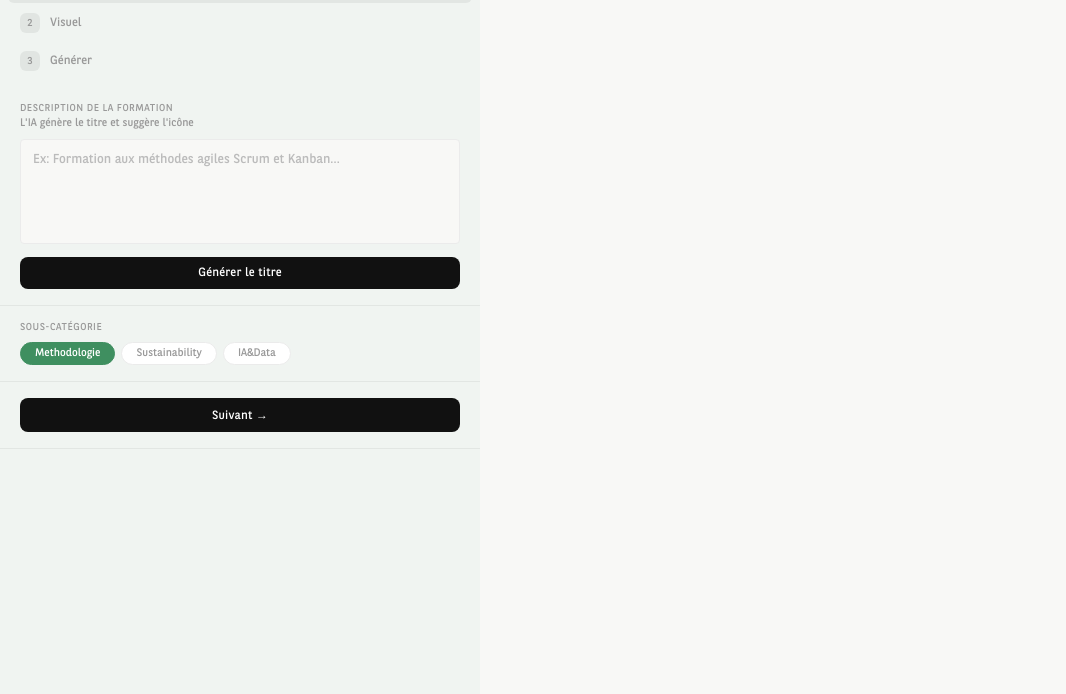
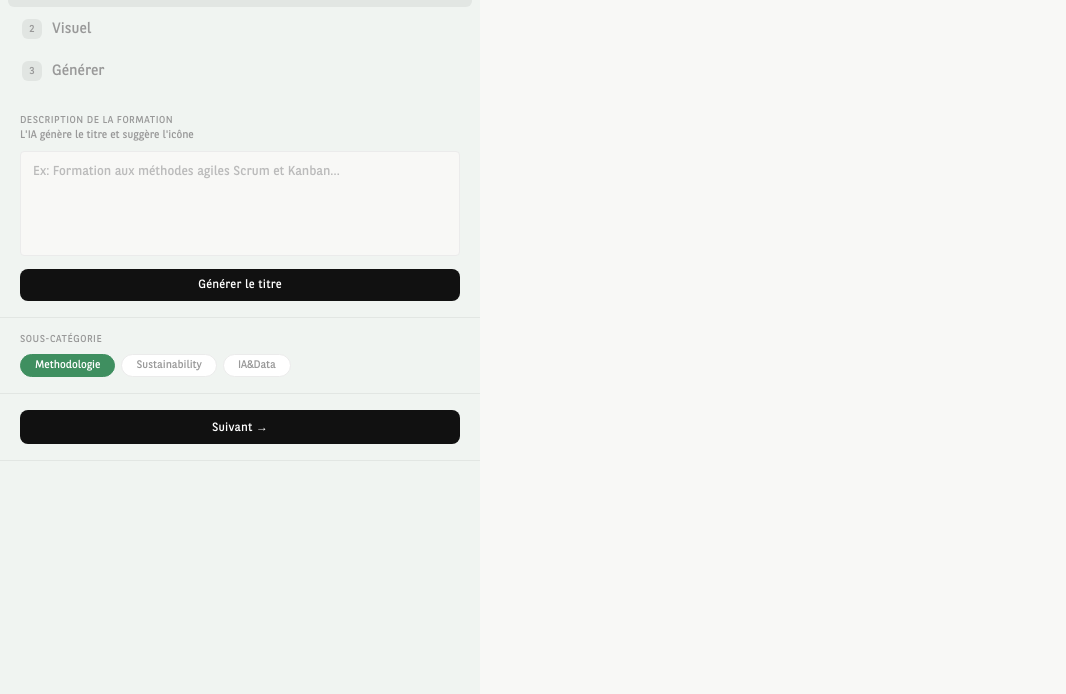
Before and after one commit to zackkromwel-blip/vignette-studio, a website: page index.html in a window 1280 px wide. Shown: the part 106-800 px from the top of the page, without its empty margins (0-1066 px from the left). Drawn offline with nearby package versions, Linux system fonts and the light colour scheme.

Commit message:
Bigger nav text

```diff
--- a/index.html
+++ b/index.html
@@ -34,7 +34,7 @@ body{font-family:'BNPPSans',-apple-system,sans-serif;background:var(--bg);color:
 .sidebar-header h1{font-size:13px;font-weight:400;color:var(--black);letter-spacing:.2px;font-family:'BNPPSans',sans-serif;}
 .sidebar-header p{font-size:10px;color:var(--muted);margin-top:2px;letter-spacing:.4px;}
 .stepper{display:flex;flex-direction:column;padding:8px 8px;gap:2px;flex-shrink:0;}
-.stab{padding:8px 12px;font-size:12px;font-weight:400;color:var(--muted);text-align:left;cursor:pointer;border-radius:6px;transition:all .12s;display:flex;align-items:center;gap:10px;border-bottom:none;font-family:'BNPPSans',sans-serif;}
+.stab{padding:10px 14px;font-size:15px;font-weight:400;color:var(--muted);text-align:left;cursor:pointer;border-radius:6px;transition:all .12s;display:flex;align-items:center;gap:10px;border-bottom:none;font-family:'BNPPSans',sans-serif;}
 .stab.active{color:var(--black);background:rgba(0,0,0,.06);}
 .stab.done{color:var(--black);}
 .stab-n{display:inline-flex;align-items:center;justify-content:center;width:20px;height:20px;border-radius:6px;background:rgba(0,0,0,.06);color:var(--muted);font-size:10px;flex-shrink:0;}
```
